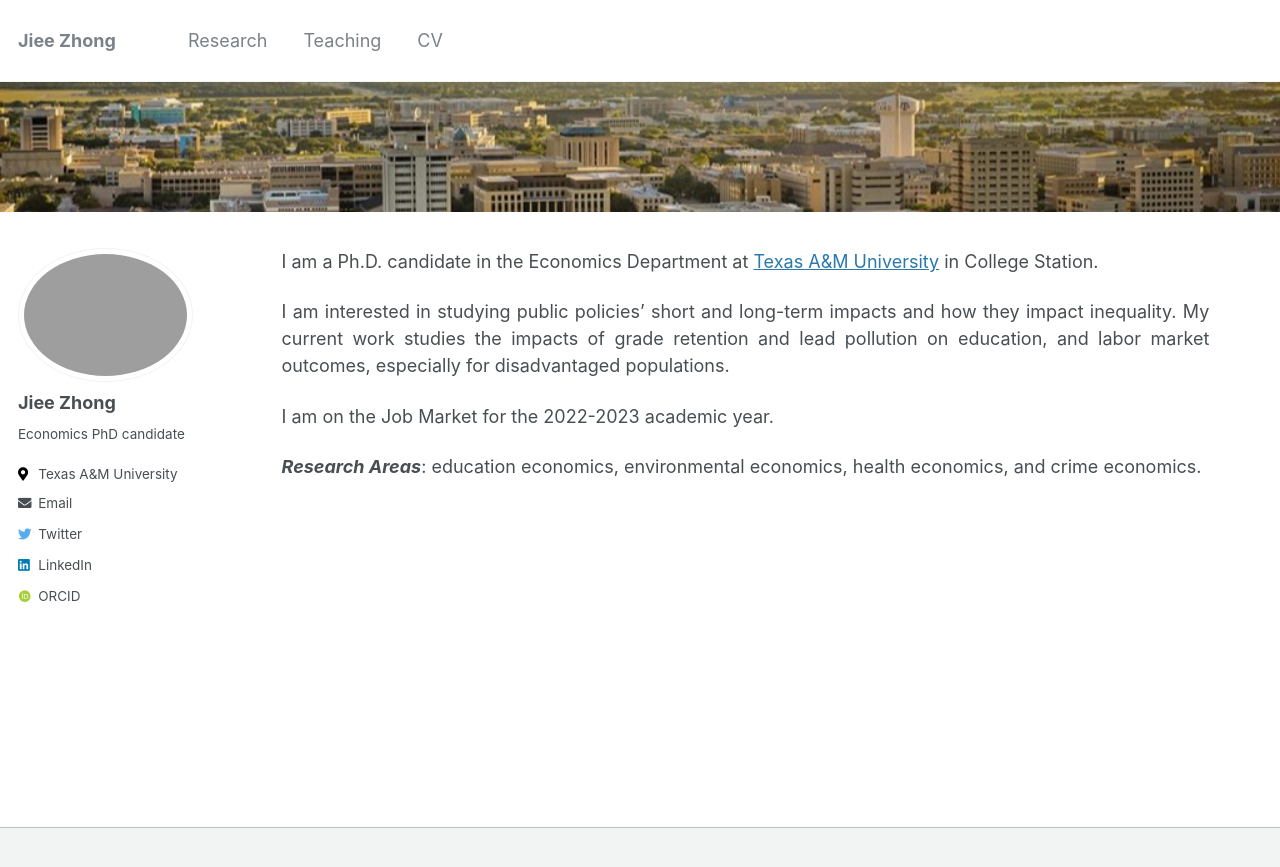
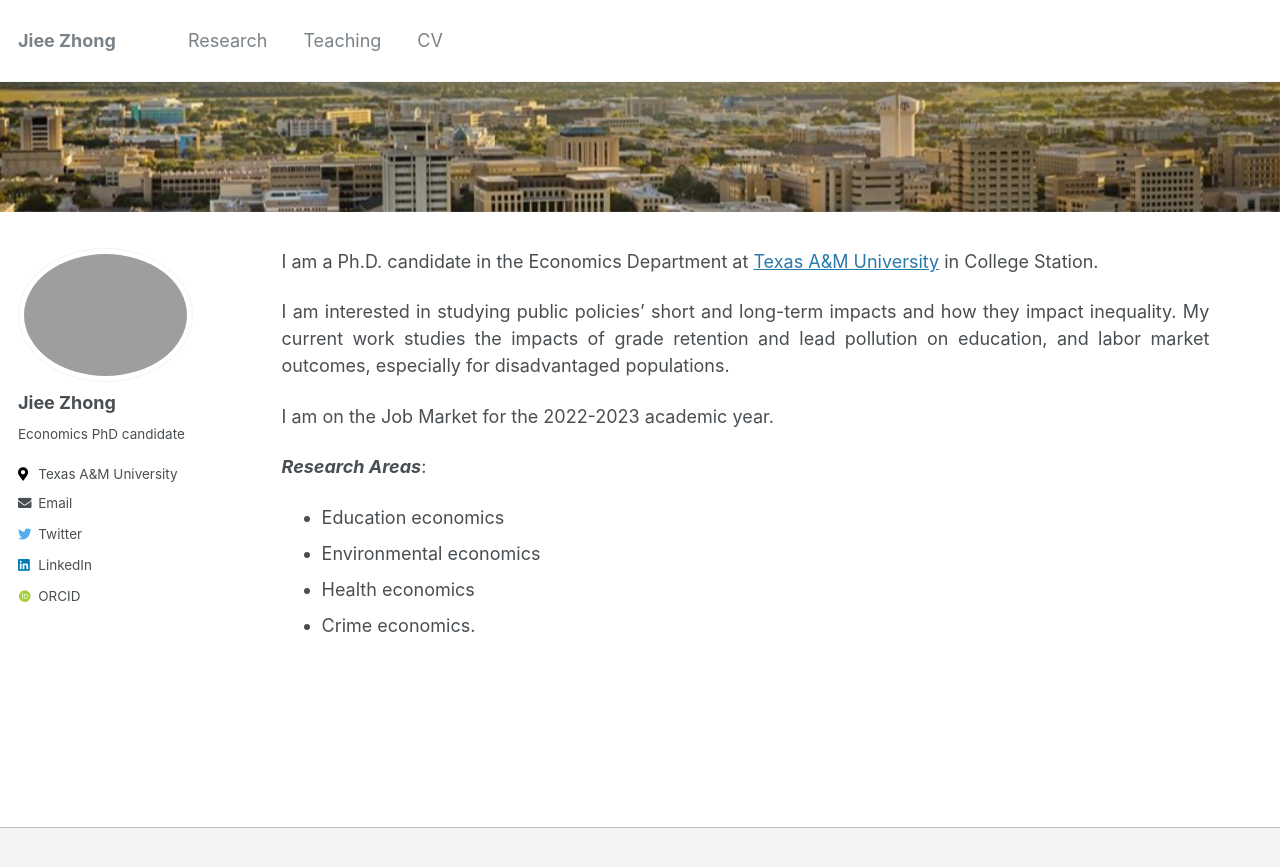
Before and after one commit to jieezhong/jieezhong.github.io, a Jekyll site: the page built from _pages/about.md, in a window 1280 px wide. Shown: the top 867 px of the page. Built offline with Jekyll 4.4.1, drawn with Linux system fonts in a browser that asks for light colours; some web fonts are replaced.

Commit message:
Update about.md

```diff
--- a/_pages/about.md
+++ b/_pages/about.md
@@ -12,4 +12,8 @@ I am interested in studying public policies’ short and long-term impacts and h
 
 I am on the Job Market for the 2022-2023 academic year.
 
-***Research Areas***: education economics, environmental economics, health economics, and crime economics.
+***Research Areas***:
+- Education economics
+- Environmental economics
+- Health economics
+- Crime economics.
```
